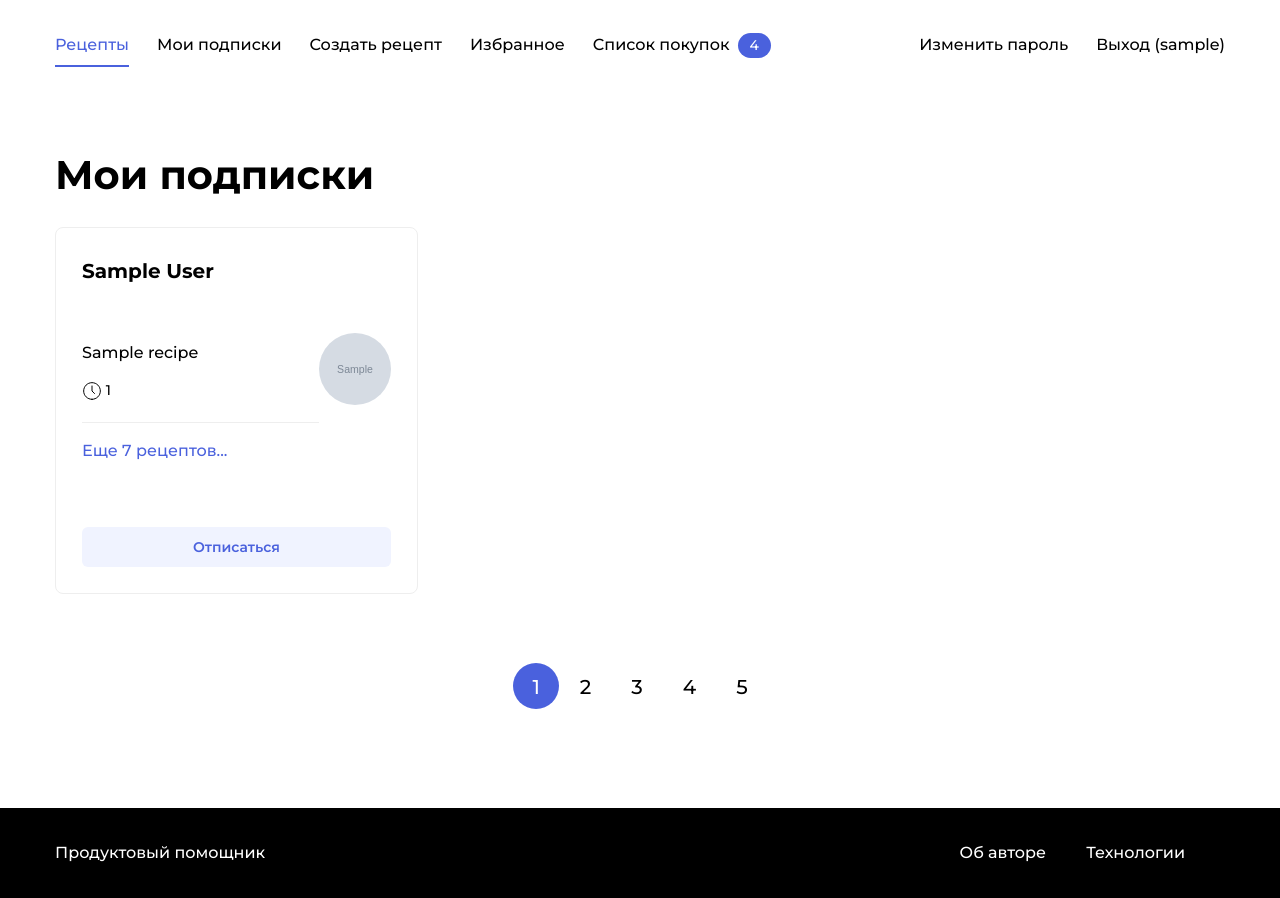
After one commit to abi83/foodgram-project, a Django app: page /feed/ in a window 1280 px wide. The commit adds this page. Run offline with Django 3.2, Linux system fonts and the light colour scheme; a user stored in the database is signed in; tables that the repository leaves empty hold one stand-in row (values such as "Sample post"); grey boxes marked "Sample" are stand-in pictures; some libraries are stand-ins or nearby versions.

Commit message:
feed first version

```diff
--- /dev/null
+++ b/apps/recipes/static/js/myFollow.js
@@ -0,0 +1,22 @@
+const container = document.querySelector('.card-list');
+const counterId = document.querySelector('#counter');
+const api = new Api(apiUrl);
+const header = new Header(counterId);
+const configButton = {
+    subscribe: {
+        attr: 'data-out',
+        default: {
+            class: 'button_style_blue',
+            text: `Подписаться на автора`
+        },
+        active: {
+            class: 'button_style_blue',
+            text: 'Отписаться'
+        }
+    }
+}
+const subscribe = new Subscribe(configButton.subscribe, api);
+const myFollow = new MyFollow(container, '.card-user', header, api, true,{
+    subscribe
+})
+myFollow.addEvent();
--- a/apps/recipes/templates/recipes/recipe-card.html
+++ b/apps/recipes/templates/recipes/recipe-card.html
@@ -37,10 +37,12 @@
   <div class="card__footer">
     <button class="button button_style_light-blue" name="purchases" data-out><span class="icon-plus button__icon"></span>Добавить в покупки</button>
     {% if user.is_authenticated %}
-      <button class="button button_style_none" name="favorites" data-out>
+      <button class="button button_style_none" name="favorites"
       {% if recipe.is_favorite %}
+        >
         <span class="icon-favorite icon-favorite_active"></span>
       {% else %}
+        data-out>
         <span class="icon-favorite"></span>
       {% endif %}
       </button>
--- a/apps/recipes/templates/recipes/recipe-detail.html
+++ b/apps/recipes/templates/recipes/recipe-detail.html
@@ -50,10 +50,12 @@
       <ul class="single-card__items">
         <li class="single-card__item"><button class="button button_style_blue" name="purchases" data-out><span class="icon-plus"></span> Добавить в покупки</button></li>
         <li class="single-card__item">
-          <button class="button button_style_light-blue button_size_subscribe" name="subscribe" {% if not follow %}data-out{% endif %}>
+          <button class="button button_style_light-blue button_size_subscribe" name="subscribe"
           {% if follow %}
+            >
             Отписаться от автора
           {% else %}
+            data-out>
             Подписаться на автора
           {% endif %}
           </button>
--- /dev/null
+++ b/apps/recipes/templates/recipes/recipes-feed.html
@@ -0,0 +1,66 @@
+{% extends "base.html" %}
+{% load static %}
+{% block styles %}
+  <link rel="stylesheet" href="{% static 'pages/myFollow.css' %}">
+{% endblock %}
+{% block title %}
+  Recipes feed
+{% endblock %}
+{% block content %}
+
+    <div class="main__header">
+      <h1 class="main__title">Мои подписки</h1>
+    </div>
+
+    <div class="card-list">
+      {% for author in authors %}
+        <div class="card-user" data-author="{{ author.pk }}">
+          <div class="card-user__header">
+            <h2 class="card-user__title">{{ author.get_full_name }}</h2>
+          </div>
+          <div class="card-user__body">
+            <ul class="card-user__items">
+              {%  for recipe in author.recipes.all|slice:":3" %}
+                <li class="card-user__item">
+                  <div class="recipe">
+                    {% load thumbnail %}
+                    {% thumbnail recipe.image "365x240" crop="center" upscale=True as im %}
+                      <img src="{{ im.url }}" alt="Изображение {{ recipe.title }}" class="recipe__image" title="{{ recipe.title }}">
+                    {% endthumbnail %}
+                    <h3 class="recipe__title">{{ recipe.title }}</h3>
+                    <p class="recipe__text"><span class="icon-time"></span> {{ recipe.time }}</p>
+                  </div>
+                </li>
+              {% endfor %}
+              <li class="card-user__item">
+                <a href="#" class="card-user__link link">Еще 7 рецептов...</a>
+              </li>
+            </ul>
+          </div>
+          <div class="card-user__footer">
+            <button class="button button_style_light-blue button_size_auto" name="subscribe">Отписаться</button>
+          </div>
+        </div>
+      {% endfor %}
+    </div>
+    <nav class="pagination" aria-label="Search results pages">
+      <ul class="pagination__container">
+        <li class="pagination__item"><a class="pagination__link link" href="#"><span class="icon-left"></span></a></li>
+        <li class="pagination__item pagination__item_active"><a class="pagination__link link" href="#">1</a></li>
+        <li class="pagination__item"><a class="pagination__link link" href="#">2</a></li>
+        <li class="pagination__item"><a class="pagination__link link" href="#">3</a></li>
+        <li class="pagination__item"><a class="pagination__link link" href="#">4</a></li>
+        <li class="pagination__item"><a class="pagination__link link" href="#">5</a></li>
+        <li class="pagination__item"><a class="pagination__link link" href="#"><span class="icon-right"></span></a></li>
+      </ul>
+    </nav>
+{% endblock %}
+{% block scripts %}
+  <script src="{% static 'js/config/config.js' %}"></script>
+  <script src="{% static 'js/components/MainCards.js' %}"></script>
+  <script src="{% static 'js/components/MyFollow.js' %}"></script>
+  <script src="{% static 'js/components/Subscribe.js' %}"></script>
+  <script src="{% static 'js/components/Header.js' %}"></script>
+  <script src="{% static 'js/api/Api.js' %}"></script>
+  <script src="{% static 'js/myFollow.js' %}"></script>
+{% endblock %}
--- a/apps/recipes/urls.py
+++ b/apps/recipes/urls.py
@@ -1,6 +1,6 @@
 from django.urls import path
 
-from apps.recipes.views import RecipeCreate, RecipeDetail, RecipeEdit, IndexPage, AuthorRecipes, FavoriteRecipes, RecipeDelete
+from apps.recipes.views import RecipeCreate, RecipeDetail, RecipeEdit, IndexPage, AuthorRecipes, FavoriteRecipes, RecipeDelete, Feed
 
 
 app_name = 'recipes'
@@ -8,6 +8,7 @@ urlpatterns = [
     path('', IndexPage.as_view(), name='index'),
     path('new/', RecipeCreate.as_view(), name='recipe-create'),
     path('favorites/', FavoriteRecipes.as_view(), name='favorite-recipes'),
+    path('feed/', Feed.as_view(), name='feed-recipes'),
     path('detail/<slug:slug>/', RecipeDetail.as_view(), name='recipe-detail'),
     path('detail/<slug:slug>/edit/', RecipeEdit.as_view(), name='recipe-edit'),
     path('detail/<slug:slug>/delete/', RecipeDelete.as_view(), name='recipe-delete'),
--- a/apps/recipes/views.py
+++ b/apps/recipes/views.py
@@ -1,7 +1,7 @@
 from django.contrib.auth import get_user_model
 from django.contrib.auth.mixins import LoginRequiredMixin, UserPassesTestMixin
 from django.core.exceptions import ImproperlyConfigured
-from django.db.models import Q
+from django.db.models import Q, Prefetch, Subquery, OuterRef
 from django.shortcuts import get_object_or_404
 from django.urls import reverse_lazy
 from django.views.generic import (ListView, DetailView, CreateView,
@@ -191,3 +191,16 @@ class RecipeDelete(LoginRequiredMixin, RecipeRightsCheckMixin, DeleteView):
     model = Recipe
     success_url = reverse_lazy('recipes:index')
     template_name_suffix = '-confirm-delete'
+
+
+class Feed(LoginRequiredMixin, ListView):
+    template_name = 'recipes/recipes-feed.html'
+    context_object_name = 'authors'
+
+    def get_queryset(self):
+        three_recipes_id_subquery = Subquery(
+            Recipe.objects.filter(author_id=OuterRef('author_id'))
+                .values_list('id', flat=True)[:3]
+        )
+        prefetch = Prefetch('recipes', queryset=Recipe.objects.filter(id__in=three_recipes_id_subquery), )
+        return User.objects.filter(following__follower=self.request.user).prefetch_related(prefetch)
--- a/templates/base.html
+++ b/templates/base.html
@@ -7,8 +7,8 @@
     <meta http-equiv="X-UA-Compatible" content="ie=edge">
     <title>
       {% block title %}
-        Foodgram | And one more social network. For food-lovers this time
-      {% endblock %}
+        And one more social network. For food-lovers this time
+      {% endblock %} | Foodgram
     </title>
     {% load static %}
     {% block styles %}
--- a/templates/header.html
+++ b/templates/header.html
@@ -4,7 +4,7 @@
         <ul class="nav__items list">
           <li class="nav__item nav__item_active"><a href="{% url 'recipes:index' %}" class="nav__link link">Рецепты</a></li>
 {% if user.is_authenticated %}
-              <li class="nav__item"><a href="#" class="nav__link link">Мои подписки</a></li>
+              <li class="nav__item"><a href="{% url 'recipes:feed-recipes' %}" class="nav__link link">Мои подписки</a></li>
               <li class="nav__item"><a href="{% url 'recipes:recipe-create' %}" class="nav__link link">Создать рецепт</a></li>
               <li class="nav__item"><a href="{% url 'recipes:favorite-recipes' %}" class="nav__link link">Избранное</a></li>
               <li class="nav__item"><a href="#" class="nav__link link">Список покупок</a> <span class="badge badge_style_blue nav__badge" id="counter">4</span></li>
```
Also changed, not shown: apps/recipes/admin.py (+6 -1 lines).
